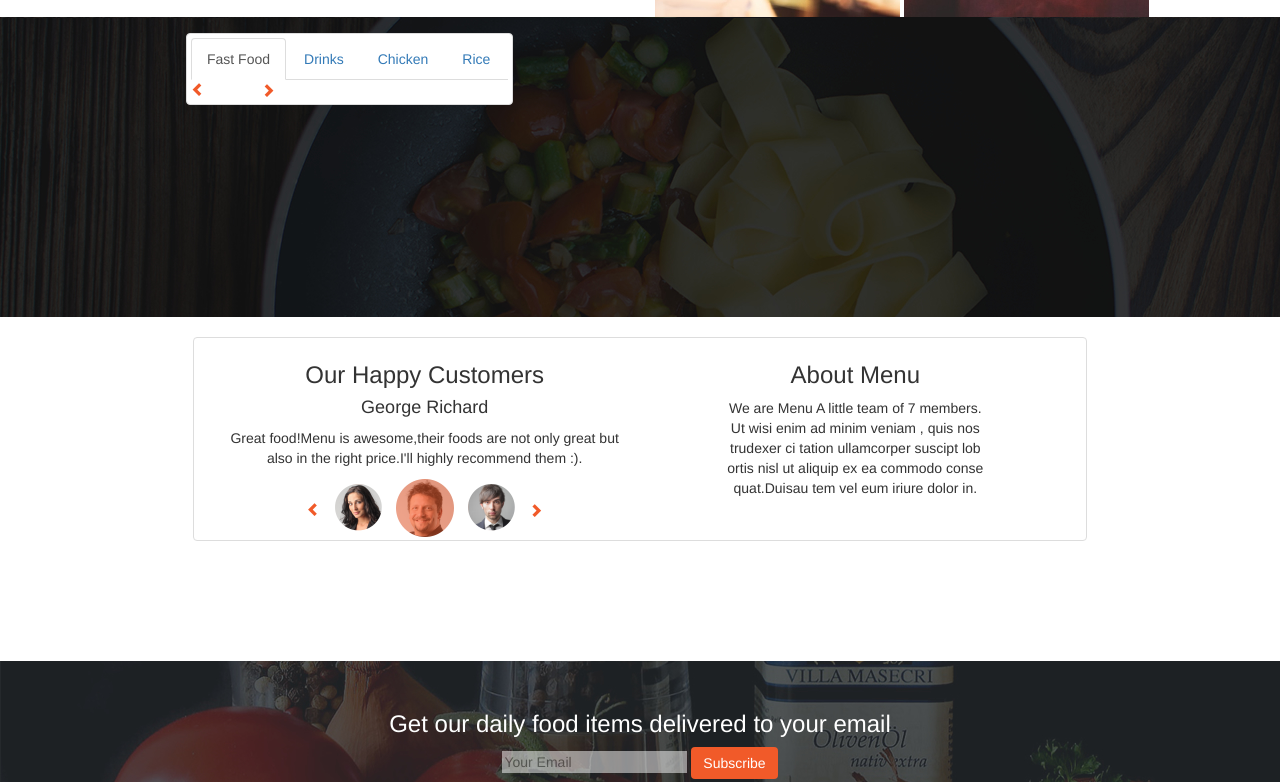
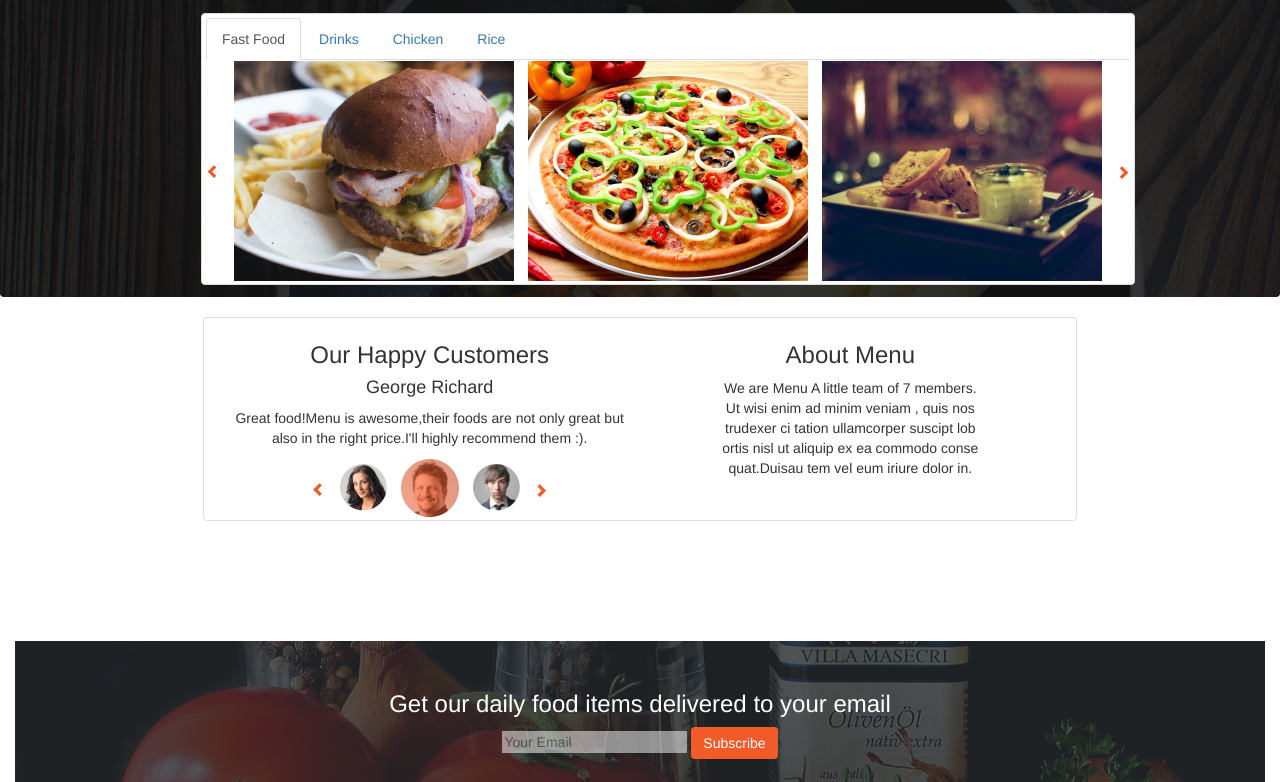
Before and after one commit to Achacha35/Anita-Kitchen, a plain HTML site: page index.html in a window 1280 px wide. Shown: the part 1382-2164 px from the top of the page. Drawn offline with nearby package versions, Linux system fonts and the light colour scheme; a script that the page names is missing.

Commit message:
container input

```diff
--- a/index.html
+++ b/index.html
@@ -22,15 +22,16 @@
 </head>
 
 <body>
+  <div class="container-fluid">
   <nav>
-    <div class=" navbar-static-top head">
+    <div class="navbar-static-top head">
       <div class="container">
         <div class="top">
           <h3><img src="img/logoBig.png" alt="">
         <br>We Provide The Best Food
       <br>At The <strong>Right Price</strong></h3>
         </div>
-      </div>img
+      </div>
     </div>
     <div class="row">
       <div class="col-md-3">
@@ -106,9 +107,9 @@
         <div class="tab-content">
           <div id="home" class="tab-pane fade in active">
             <span class=" glyphic glyphicon glyphicon-chevron-left">
-            <img src="img/fastfood/beefBurger.jpg" alt="">
-            <img src="img/fastfood/chickenPizza.jpg" alt="">
-            <img src="img/fastfood/chickenBurger.jpg" alt="">
+            <img src="img/beefBurger.jpg" alt="">
+            <img src="img/chickenPizza.jpg" alt="">
+            <img src="img/chickenBurger.jpg" alt="">
               <span class=" glyphic glyphicon glyphicon-chevron-right"></span>
           </div>
         </div>
@@ -141,6 +142,7 @@
           </div>
         </div>
       </div>
+
     </div>
     </div>
     <div class="ken navbar-static-top">
@@ -165,7 +167,9 @@
 
 
       </div>
-
+    </div>
+  </div>
+</div>
 </body>
 
 </html>
```
